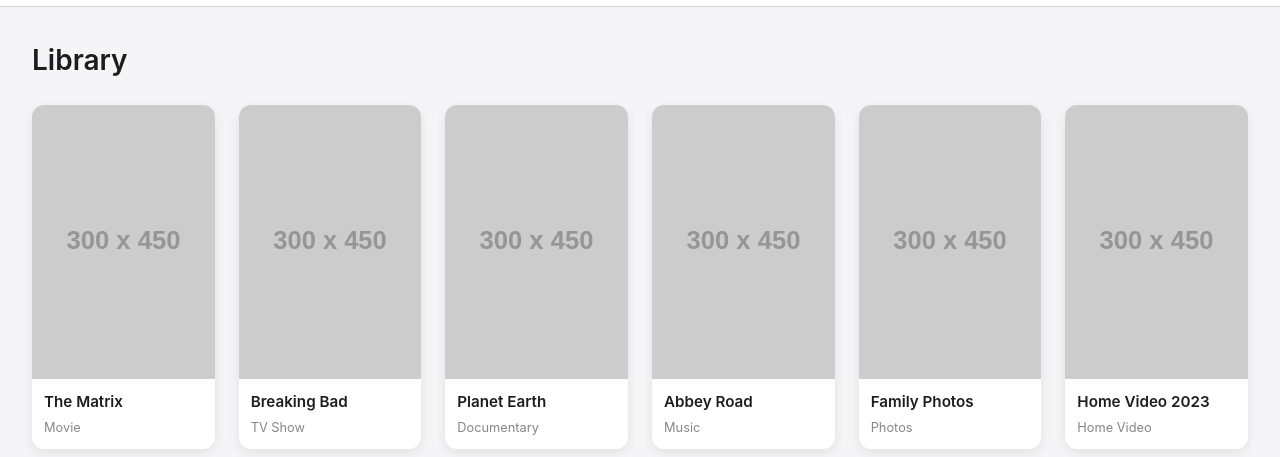
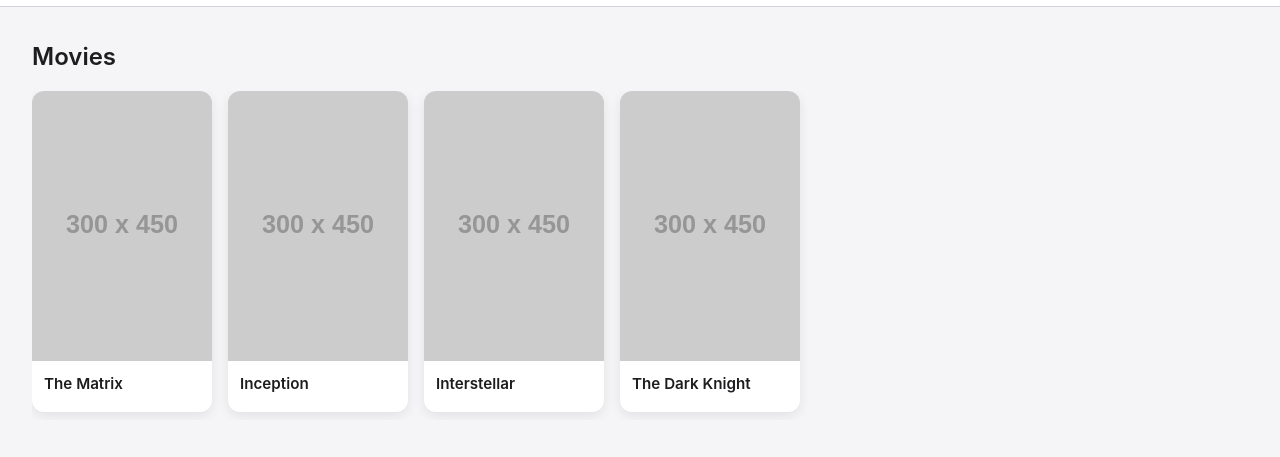
Before and after one commit to jripke74/ripkes-media-center, a plain HTML site: page index.html in a window 1280 px wide. Shown: the part 66-523 px from the top of the page. Drawn offline with Linux system fonts and the light colour scheme; placeholder pictures from the web are drawn by us.

Commit message:
Add horizontal category rows for Apple TV-style library

```diff
--- a/css/styles.css
+++ b/css/styles.css
@@ -141,3 +141,42 @@ body.dark .media-type {
 body.dark .footer {
   color: #98989d;
 }
+
+/* Category rows – horizontal scrolling */
+.category-row {
+  margin-bottom: 2.5rem;
+}
+
+.category-row h2 {
+  margin-bottom: 1rem;
+  font-size: 1.5rem;
+  font-weight: 600;
+}
+
+.row-scroller {
+  display: flex;
+  gap: 1rem;
+  overflow-x: auto;
+  overflow-y: hidden;
+  padding-bottom: 0.5rem;
+  scroll-behavior: smooth;
+  -webkit-overflow-scrolling: touch;
+}
+
+.row-scroller::-webkit-scrollbar {
+  height: 8px;
+}
+
+.row-scroller::-webkit-scrollbar-track {
+  background: transparent;
+}
+
+.row-scroller::-webkit-scrollbar-thumb {
+  background: var(--border);
+  border-radius: 4px;
+}
+
+.row-scroller .media-card {
+  flex: 0 0 180px;
+  width: 180px;
+}
--- a/index.html
+++ b/index.html
@@ -51,12 +51,9 @@
     </button>
   </header>
 
-  <main>
-    <section class="library">
-      <h2>Library</h2>
-      <div id="media-grid" class="media-grid"></div>
-    </section>
-  </main>
+<main>
+  <div id="library"></div>
+</main>
 
   <footer class="footer">
     <p>&copy; <span id="current-year"></span> Jeff Ripke. All
--- a/js/app.js
+++ b/js/app.js
@@ -1,72 +1,91 @@
 // Ripke’s Media Center – Frontend JavaScript
-// Chunk 1: Render sample media items into the grid and handle dark mode toggle.
+// Chunk 2: Category rows with horizontal scrolling
 
-const sampleMedia = [
+const mediaCategories = [
   {
-    id: 1,
-    title: "The Matrix",
-    type: "Movie",
-    image: "https://via.placeholder.com/300x450/1d1d1f/f5f5f7?text=The+Matrix"
+    title: "Movies",
+    items: [
+      { id: 1, title: "The Matrix", image: "https://via.placeholder.com/300x450/1d1d1f/f5f5f7?text=The+Matrix" },
+      { id: 2, title: "Inception", image: "https://via.placeholder.com/300x450/1d1d1f/f5f5f7?text=Inception" },
+      { id: 3, title: "Interstellar", image: "https://via.placeholder.com/300x450/1d1d1f/f5f5f7?text=Interstellar" },
+      { id: 4, title: "The Dark Knight", image: "https://via.placeholder.com/300x450/1d1d1f/f5f5f7?text=Dark+Knight" },
+    ],
   },
   {
-    id: 2,
-    title: "Breaking Bad",
-    type: "TV Show",
-    image: "https://via.placeholder.com/300x450/0071e3/ffffff?text=Breaking+Bad"
+    title: "TV Shows",
+    items: [
+      { id: 5, title: "Breaking Bad", image: "https://via.placeholder.com/300x450/0071e3/ffffff?text=Breaking+Bad" },
+      { id: 6, title: "Stranger Things", image: "https://via.placeholder.com/300x450/0071e3/ffffff?text=Stranger+Things" },
+      { id: 7, title: "The Office", image: "https://via.placeholder.com/300x450/0071e3/ffffff?text=The+Office" },
+    ],
   },
   {
-    id: 3,
-    title: "Planet Earth",
-    type: "Documentary",
-    image: "https://via.placeholder.com/300x450/34c759/ffffff?text=Planet+Earth"
+    title: "Documentaries",
+    items: [
+      { id: 8, title: "Planet Earth", image: "https://via.placeholder.com/300x450/34c759/ffffff?text=Planet+Earth" },
+      { id: 9, title: "Our Planet", image: "https://via.placeholder.com/300x450/34c759/ffffff?text=Our+Planet" },
+    ],
   },
   {
-    id: 4,
-    title: "Abbey Road",
-    type: "Music",
-    image: "https://via.placeholder.com/300x450/ff2d55/ffffff?text=Abbey+Road"
+    title: "Music",
+    items: [
+      { id: 10, title: "Abbey Road", image: "https://via.placeholder.com/300x450/ff2d55/ffffff?text=Abbey+Road" },
+      { id: 11, title: "Thriller", image: "https://via.placeholder.com/300x450/ff2d55/ffffff?text=Thriller" },
+    ],
   },
   {
-    id: 5,
-    title: "Family Photos",
-    type: "Photos",
-    image: "https://via.placeholder.com/300x450/ff9500/ffffff?text=Family+Photos"
+    title: "Photos",
+    items: [
+      { id: 12, title: "Family Photos", image: "https://via.placeholder.com/300x450/ff9500/ffffff?text=Family+Photos" },
+      { id: 13, title: "Vacation 2024", image: "https://via.placeholder.com/300x450/ff9500/ffffff?text=Vacation" },
+    ],
   },
   {
-    id: 6,
-    title: "Home Video 2023",
-    type: "Home Video",
-    image: "https://via.placeholder.com/300x450/af52de/ffffff?text=Home+Video"
+    title: "Home Videos",
+    items: [{ id: 14, title: "Home Video 2023", image: "https://via.placeholder.com/300x450/af52de/ffffff?text=Home+Video" }],
   },
   {
-    id: 7,
-    title: "JavaScript Basics",
-    type: "Training",
-    image: "https://via.placeholder.com/300x450/5856d6/ffffff?text=JS+Training"
+    title: "Training",
+    items: [
+      { id: 15, title: "JavaScript Basics", image: "https://via.placeholder.com/300x450/5856d6/ffffff?text=JS+Training" },
+      { id: 16, title: "Node.js Intro", image: "https://via.placeholder.com/300x450/5856d6/ffffff?text=Node.js" },
+    ],
   },
-  {
-    id: 8,
-    title: "Inception",
-    type: "Movie",
-    image: "https://via.placeholder.com/300x450/1d1d1f/f5f5f7?text=Inception"
-  }
 ];
 
-function renderMediaGrid() {
-  const grid = document.getElementById("media-grid");
-  grid.innerHTML = ""; // clear any existing content
-
-  sampleMedia.forEach(item => {
+function createMediaCard(item) {
   const card = document.createElement("div");
   card.className = "media-card";
   card.innerHTML = `
     <img src="${item.image}" alt="${item.title}">
     <div class="media-info">
       <div class="media-title">${item.title}</div>
-        <div class="media-type">${item.type}</div>
     </div>
   `;
-    grid.appendChild(card);
+  return card;
+}
+
+function renderCategoryRows() {
+  const container = document.getElementById("library");
+  container.innerHTML = "";
+
+  mediaCategories.forEach((category) => {
+    const section = document.createElement("section");
+    section.className = "category-row";
+
+    const heading = document.createElement("h2");
+    heading.textContent = category.title;
+    section.appendChild(heading);
+
+    const scroller = document.createElement("div");
+    scroller.className = "row-scroller";
+
+    category.items.forEach((item) => {
+      scroller.appendChild(createMediaCard(item));
+    });
+
+    section.appendChild(scroller);
+    container.appendChild(section);
   });
 }
 
@@ -74,7 +93,6 @@ function setupThemeToggle() {
   const toggle = document.getElementById("theme-toggle");
   const body = document.body;
 
-  // Check for saved preference
   const savedTheme = localStorage.getItem("theme");
   if (savedTheme === "dark") {
     body.classList.add("dark");
@@ -96,9 +114,8 @@ function setCurrentYear() {
   }
 }
 
-// Run when the page loads
 document.addEventListener("DOMContentLoaded", () => {
-  renderMediaGrid();
+  renderCategoryRows();
   setupThemeToggle();
   setCurrentYear();
 });
```
Also changed, not shown: DEVELOPMENT.md (+22 -0 lines). Lines whose indentation alone changed are shown as unchanged.
